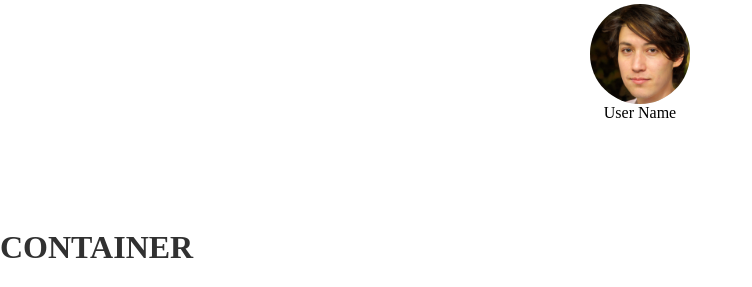
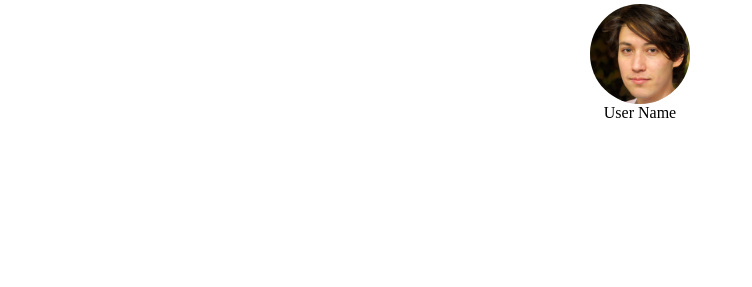
Before and after one commit to ohya-team/ohya-accessible-taxi, a PHP site: page /ui-style.html in a window 1280 px wide. Shown: the part 3382-3669 px from the top of the page, without its empty margins (0-752 px from the left). After the commit the page ends 3500 px from the top, so only its background shows below. Run offline with PHP 8.4, Linux system fonts and the light colour scheme; some web fonts are replaced.

Commit message:
container

```diff
--- a/css/style.css
+++ b/css/style.css
@@ -407,20 +407,12 @@ $mobile: 414px;
 */
 .container{
   padding: 0 15px;
-<<<<<<< HEAD
-=======
   margin: auto;
->>>>>>> newDev
 }
 
 @media screen and (min-width: 1200px) {
   .container{
     width: 1200px;
-<<<<<<< HEAD
-    padding: 0 15px;
-  }
-}
-=======
   }
 }
 
@@ -438,4 +430,3 @@ $mobile: 414px;
   margin: auto;
   justify-content: center;
 }
->>>>>>> newDev
--- a/ui-style.html
+++ b/ui-style.html
@@ -287,12 +287,6 @@
   <br>
   <br>
 
-  <h1>CONTAINER</h1>
-
-  <div class="container">
-
-  </div>
-
 
 </body>
 
```
